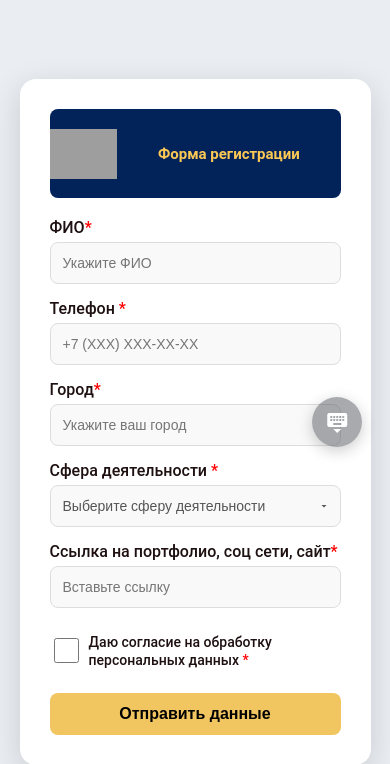
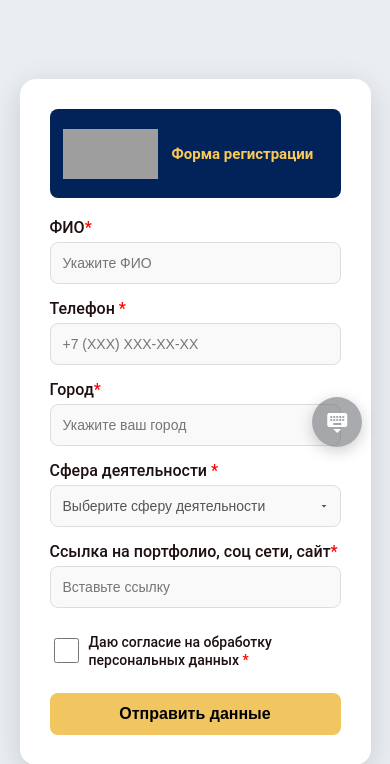
Before and after one commit to DataProRU/kmk-project, a FastAPI app: template templates/register_bot/form.html in a window 390 px wide. Shown: the top 764 px of the page. Run offline with FastAPI, Linux system fonts and the light colour scheme; the template is opened without the code that fills it, so the values that code supplies are empty; grey boxes are pictures that could not be loaded.

Commit message:
Fixed phone field and frontend

```diff
--- a/routes/register_bot_add.py
+++ b/routes/register_bot_add.py
@@ -47,6 +47,7 @@ async def submit(
 ):
 
     username = username.replace("%20", " ")
+    phone = ''.join(e for e in phone if e.isdigit())
 
     # Добавление записи в Google Таблицу
     worksheet_registration.format('A:A', {  # Форматирование столбца с датами
--- a/templates/register_bot/form.html
+++ b/templates/register_bot/form.html
@@ -2,7 +2,7 @@
 <html lang="ru">
 <head>
     <meta charset="UTF-8">
-    <meta name="viewport" content="width=device-width, initial-scale=1.0">
+    <meta name="viewport" content="width=device-width, initial-scale=1, maximum-scale=1">
     <title>Форма для регистрации</title>
     <link href="https://fonts.googleapis.com/icon?family=Material+Icons" rel="stylesheet">
     <style>
@@ -44,9 +44,9 @@
 
         .header img {
             height: 50px;
-            width: 25%;
+            width: 35%;
             position: relative;
-            right: 15%;
+            right: 5%;
         }
 
         .header h1 {
```
